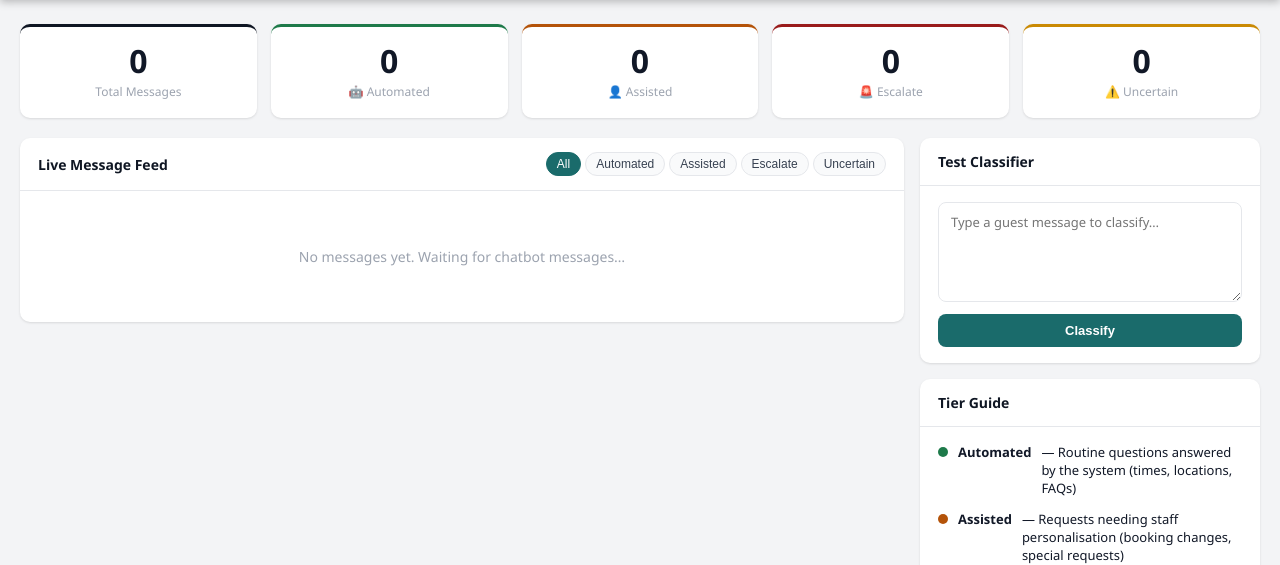
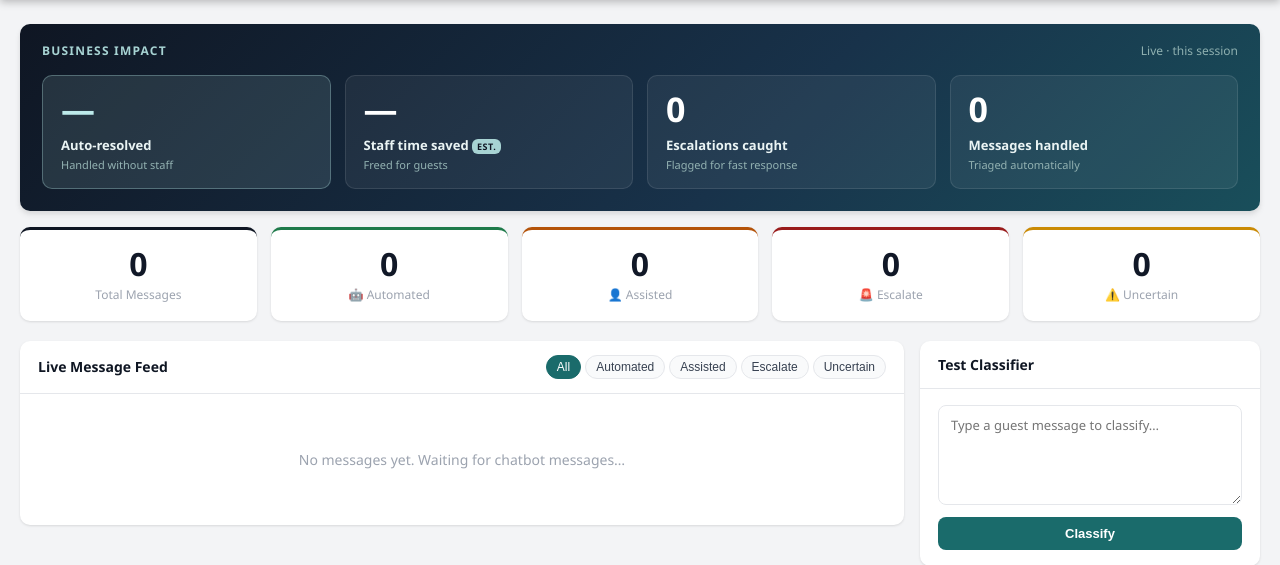
Before and after one commit to JoeyHanma69/tourdesk, a Flask app: page / in a window 1280 px wide. Shown: the part 64-629 px from the top of the page. Run offline with Flask 3, Linux system fonts and the light colour scheme; data that the repository does not hold is empty.

Commit message:
Add stakeholder business-impact band to dashboard
Surface outcome metrics above the raw tier counts so stakeholders see
value, not just volume:
- Auto-resolution rate (Automated / total)
- Estimated staff time saved (~3 min per auto-resolved message, labeled est.)
- Escalations caught
- Messages handled

All metrics are derived client-side from the existing /api/stats payload,
so no backend changes are needed. Metrics show "—" when there is no data.

Co-Authored-By: Claude Opus 4.8 <noreply@anthropic.com>
Claude-Session: https://claude.ai/code/session_015Ks1u8xu8uNrrebaup7Ujz

```diff
--- a/frontend/static/css/style.css
+++ b/frontend/static/css/style.css
@@ -74,6 +74,74 @@ body {
   max-width: 1400px;
   margin: 0 auto;
   padding: 24px 20px;
+}
+
+/* ── Business impact band ────────────────────────────────────────────────── */
+.impact-band {
+  background: linear-gradient(135deg, var(--navy) 0%, #18324A 60%, var(--teal) 140%);
+  border-radius: var(--radius);
+  padding: 18px 22px 22px;
+  margin-bottom: 16px;
+  box-shadow: var(--shadow-md);
+  color: var(--white);
+}
+.impact-head {
+  display: flex;
+  align-items: baseline;
+  justify-content: space-between;
+  margin-bottom: 16px;
+  flex-wrap: wrap;
+  gap: 6px;
+}
+.impact-eyebrow {
+  font-size: 12px;
+  font-weight: 700;
+  letter-spacing: 1.2px;
+  text-transform: uppercase;
+  color: #A7D3D3;
+}
+.impact-since { font-size: 12px; color: #8FB0B0; font-variant-numeric: tabular-nums; }
+
+.impact-grid {
+  display: grid;
+  grid-template-columns: repeat(4, 1fr);
+  gap: 14px;
+}
+.impact-card {
+  background: rgba(255, 255, 255, 0.06);
+  border: 1px solid rgba(255, 255, 255, 0.10);
+  border-radius: 10px;
+  padding: 16px 18px;
+}
+.impact-primary {
+  background: rgba(167, 211, 211, 0.14);
+  border-color: rgba(167, 211, 211, 0.35);
+}
+.impact-num {
+  font-size: 34px;
+  font-weight: 700;
+  line-height: 1.05;
+  letter-spacing: -0.5px;
+}
+.impact-primary .impact-num { color: #BDEAEA; }
+.impact-label {
+  font-size: 13px;
+  font-weight: 600;
+  margin-top: 8px;
+  color: #EAF4F4;
+}
+.impact-sub { font-size: 11px; color: #93B2B2; margin-top: 3px; }
+.impact-info {
+  font-size: 9px;
+  font-weight: 700;
+  text-transform: uppercase;
+  letter-spacing: 0.5px;
+  color: var(--navy);
+  background: #A7D3D3;
+  padding: 1px 5px;
+  border-radius: 6px;
+  cursor: help;
+  vertical-align: middle;
 }
 
 /* ── Stats row ───────────────────────────────────────────────────────────── */
@@ -294,11 +362,14 @@ textarea:focus { outline: none; border-color: var(--teal); }
 
 /* ── Responsive ──────────────────────────────────────────────────────────── */
 @media (max-width: 900px) {
+  .impact-grid  { grid-template-columns: repeat(2, 1fr); }
   .stats-row    { grid-template-columns: repeat(3, 1fr); }
   .content-grid { grid-template-columns: 1fr; }
   .right-panel  { order: -1; }
 }
 @media (max-width: 560px) {
+  .impact-grid { grid-template-columns: 1fr 1fr; }
+  .impact-num  { font-size: 28px; }
   .stats-row { grid-template-columns: repeat(2, 1fr); }
   .stat-total { grid-column: 1 / -1; }
 }
--- a/frontend/static/js/dashboard.js
+++ b/frontend/static/js/dashboard.js
@@ -9,6 +9,10 @@
 const POLL_INTERVAL = 5000; // ms
 let   currentFilter = "all";
 let   lastMessageId = 0;
+
+// Estimated staff handling time saved per auto-resolved message (minutes).
+// Used only for the "Staff time saved (est.)" impact metric.
+const MINUTES_SAVED_PER_AUTOMATED = 3;
 
 // ── Clock ────────────────────────────────────────────────────────────────────
 function updateClock() {
@@ -46,7 +50,33 @@ async function refreshStats() {
     setText("stat-assisted",  data.Assisted  ?? 0);
     setText("stat-escalate",  data.Escalate  ?? 0);
     setText("stat-uncertain", data.uncertain ?? 0);
+    renderImpact(data);
   } catch (_) {}
+}
+
+// ── Business impact metrics (derived from stats) ───────────────────────────────
+function renderImpact(data) {
+  const total     = data.total     ?? 0;
+  const automated = data.Automated ?? 0;
+  const escalate  = data.Escalate  ?? 0;
+
+  // Auto-resolution rate
+  const rate = total > 0 ? Math.round((automated / total) * 100) : 0;
+  setText("impact-rate", total > 0 ? rate + "%" : "—");
+
+  // Estimated staff time saved
+  setText("impact-time", formatMinutesSaved(automated * MINUTES_SAVED_PER_AUTOMATED));
+
+  // Escalations caught + total handled
+  setText("impact-escalations", escalate);
+  setText("impact-handled", total);
+}
+
+function formatMinutesSaved(mins) {
+  if (mins <= 0) return "—";
+  if (mins < 60) return mins + " min";
+  const hrs = mins / 60;
+  return (hrs < 10 ? hrs.toFixed(1) : Math.round(hrs)) + " hrs";
 }
 
 function setText(id, val) {
--- a/frontend/templates/dashboard.html
+++ b/frontend/templates/dashboard.html
@@ -27,6 +27,36 @@
   </header>
 
   <main class="main">
+
+    <!-- ── Business impact band ── -->
+    <section class="impact-band">
+      <div class="impact-head">
+        <span class="impact-eyebrow">Business Impact</span>
+        <span class="impact-since" id="impact-since">Live · this session</span>
+      </div>
+      <div class="impact-grid">
+        <div class="impact-card impact-primary">
+          <div class="impact-num" id="impact-rate">—</div>
+          <div class="impact-label">Auto-resolved</div>
+          <div class="impact-sub">Handled without staff</div>
+        </div>
+        <div class="impact-card">
+          <div class="impact-num" id="impact-time">—</div>
+          <div class="impact-label">Staff time saved <span class="impact-info" title="Estimate: ~3 min of staff handling time per auto-resolved message.">est.</span></div>
+          <div class="impact-sub">Freed for guests</div>
+        </div>
+        <div class="impact-card">
+          <div class="impact-num" id="impact-escalations">—</div>
+          <div class="impact-label">Escalations caught</div>
+          <div class="impact-sub">Flagged for fast response</div>
+        </div>
+        <div class="impact-card">
+          <div class="impact-num" id="impact-handled">—</div>
+          <div class="impact-label">Messages handled</div>
+          <div class="impact-sub">Triaged automatically</div>
+        </div>
+      </div>
+    </section>
 
     <!-- ── Stats row ── -->
     <section class="stats-row">
```
